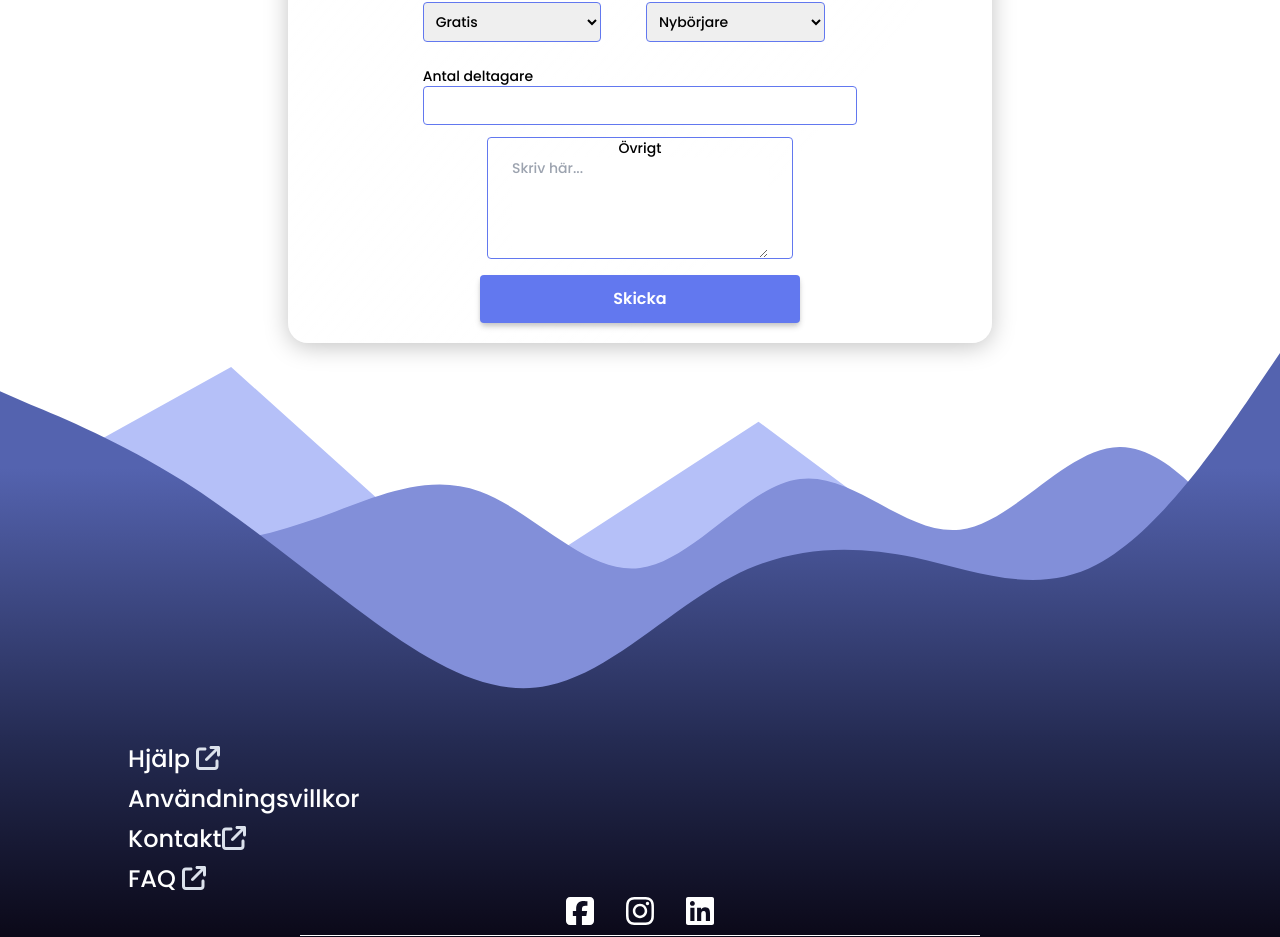
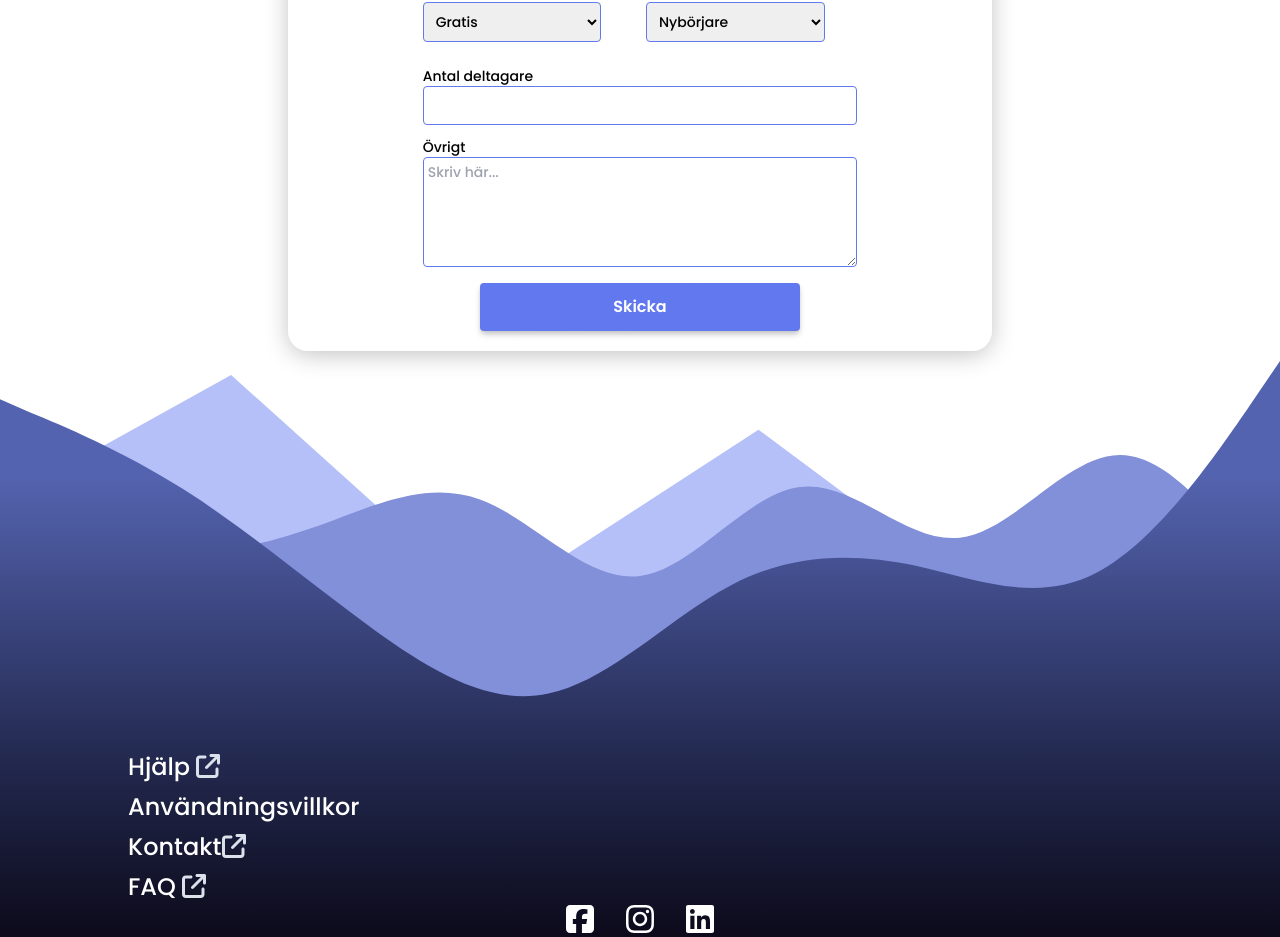
Before and after one commit to chas-academy/u08-business-idea-adventurebuddies, a React (Vite) app in the folder frontend/: page /createEvent in a window 1280 px wide. Shown: the part 925-1862 px from the top of the page. Built offline with nearby package versions, Linux system fonts and the light colour scheme.

Commit message:
Details in styling

```diff
--- a/frontend/src/components/EventForm/EventForm.tsx
+++ b/frontend/src/components/EventForm/EventForm.tsx
@@ -140,7 +140,7 @@ const EventForm = () => {
         Skapa event
       </h1>
       <form className="flex flex-col items-center space-y-4 text-sm font-medium" onSubmit={onSubmit}>
-        <div className="w-2/3">
+        <div className="md:w-2/3">
           <Input
             label="User_ID"
             type="text"
@@ -336,7 +336,7 @@ const EventForm = () => {
             onChange={handleChange}
           />
 
-          <div className="flex flex-col items-center place-self-center rounded border border-primaryColor w-2/3">
+          <div className="flex flex-col items-start justify-center px-3">
             <label htmlFor="Övrigt">Övrigt</label>
             <textarea
               rows={5}
@@ -344,6 +344,7 @@ const EventForm = () => {
               name="message"
               placeholder="Skriv här..."
               onChange={handleChange}
+              className="rounded border border-primaryColor w-full p-1"
             />
           </div>
         </div>
```
